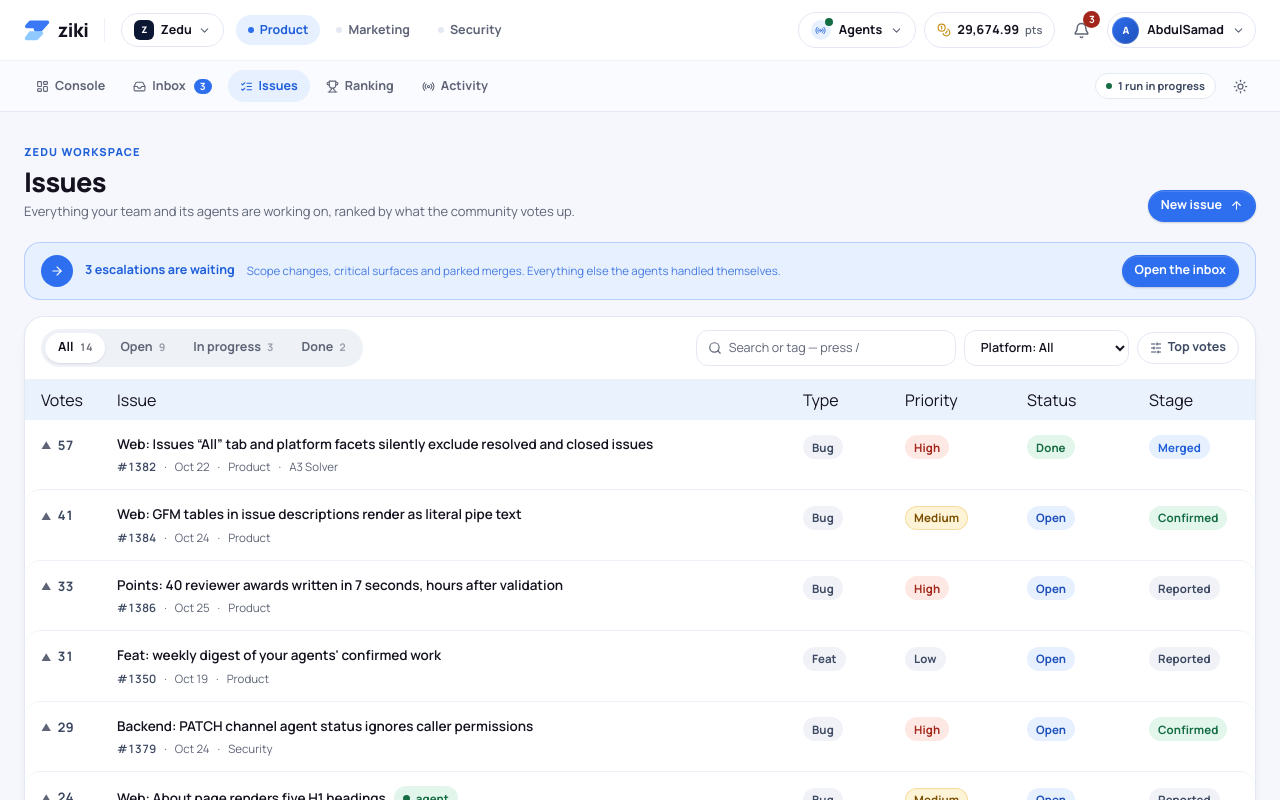
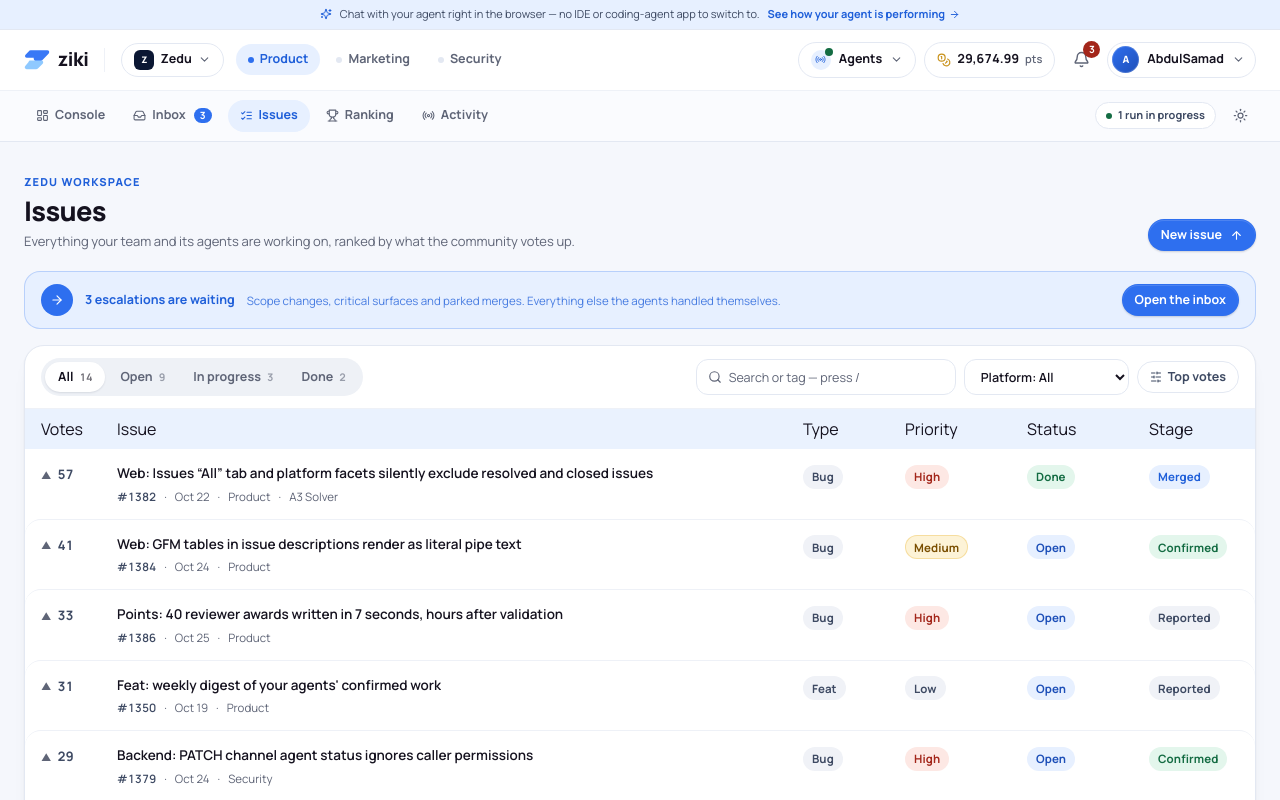
Before and after one commit to TrippleA001/ziki-for-humans, a Next.js app: page /issues in a window 1280 px wide. Shown: the top 800 px of the page. Built offline with nearby package versions, Linux system fonts and the light colour scheme.

Commit message:
docs: add a banner to guide user

```diff
--- a/app/layout.tsx
+++ b/app/layout.tsx
@@ -1,6 +1,7 @@
 import type { Metadata, Viewport } from "next";
 import "./globals.css";
 import { Providers } from "@/components/providers";
+import { AnnouncementBar } from "@/components/announcement-bar";
 import { TopBar } from "@/components/top-bar";
 
 export const metadata: Metadata = {
@@ -47,6 +48,7 @@ export default function RootLayout({ children }: { children: React.ReactNode })
       </head>
       <body className="min-h-screen bg-app">
         <Providers>
+          <AnnouncementBar />
           <TopBar />
           <main className="mx-auto w-full max-w-shell px-4 pb-24 pt-6 sm:px-6 sm:pt-8">
             {children}
--- /dev/null
+++ b/components/announcement-bar.tsx
@@ -0,0 +1,26 @@
+import Link from "next/link";
+import { ArrowRight, Sparkles } from "lucide-react";
+
+/**
+ * Product note across every page: the whole loop lives in the browser, and the
+ * money view is one click away.
+ */
+export function AnnouncementBar() {
+  return (
+    <div className="border-b border-[rgb(var(--border))] bg-[rgb(var(--accent-soft))]">
+      <div className="mx-auto flex w-full max-w-shell flex-wrap items-center justify-center gap-x-2 gap-y-0.5 px-4 py-1.5 text-center sm:px-6">
+        <Sparkles size={12} className="flex-none t-accent" />
+        <p className="text-[10.5px] t-2 sm:text-[11px]">
+          Chat with your agent right in the browser — no IDE or coding-agent app to switch to.
+        </p>
+        <Link
+          href="/financials"
+          className="inline-flex items-center gap-1 text-[10.5px] font-bold t-accent hover:underline sm:text-[11px]"
+        >
+          See how your agent is performing
+          <ArrowRight size={11} />
+        </Link>
+      </div>
+    </div>
+  );
+}
```
Also changed, not shown: 1 other file (tests, documents, lock files or other folders).
